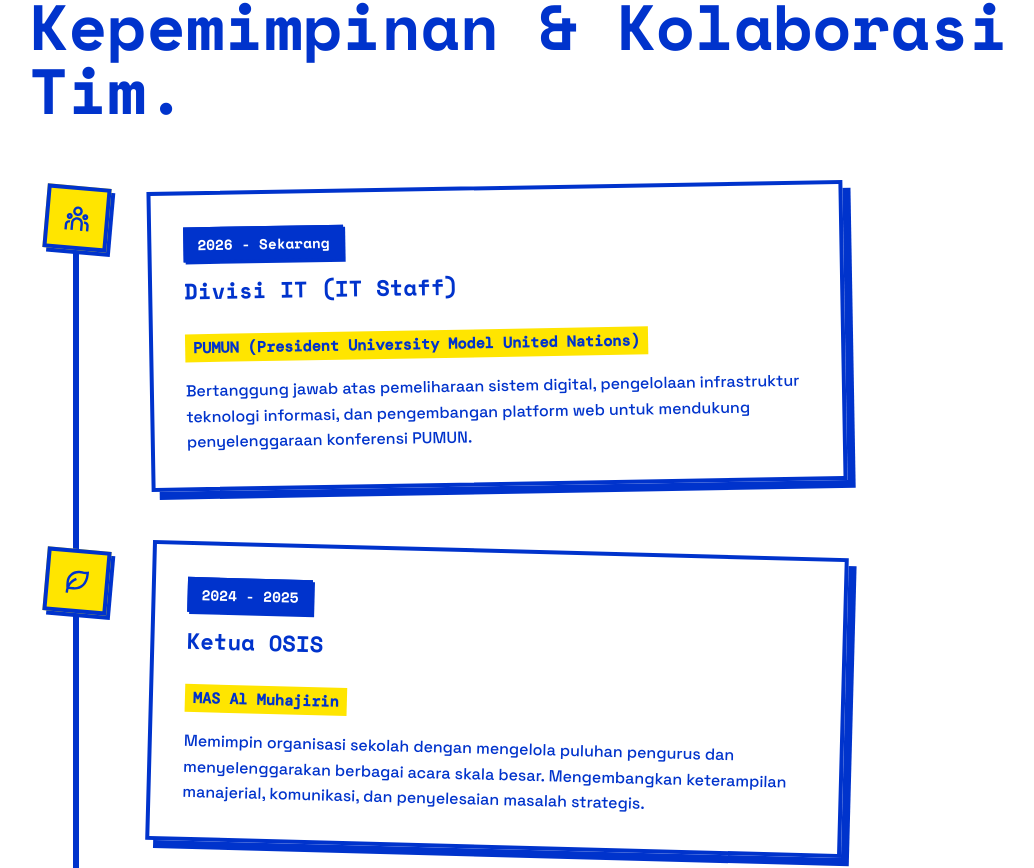
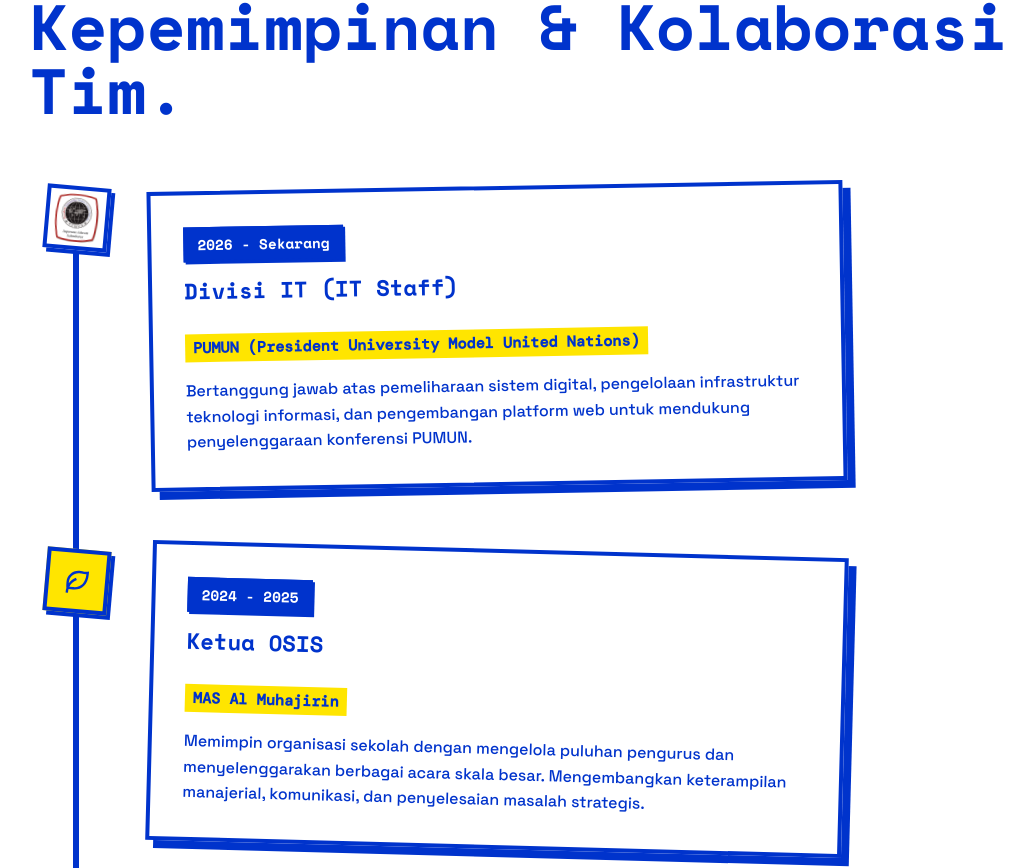
Before and after one commit to prince-salman/portofolio_salman, a React (Vite) app: page / in a window 1280 px wide. Shown: the part 1282-2150 px from the top of the page, without its empty margins (35-1069 px from the left). Built offline with nearby package versions, Linux system fonts and the light colour scheme; no server answers; the database is empty; a web font is replaced by a local one.

Commit message:
feat: add PUMUN official logo to organization timeline

```diff
--- a/src/components/Organizations/Organizations.tsx
+++ b/src/components/Organizations/Organizations.tsx
@@ -80,11 +80,11 @@
   }
 `
 
-const TimelineDot = styled.div`
+const TimelineDot = styled.div<{ $hasLogo?: boolean }>`
   width: 64px;
   height: 64px;
   min-width: 64px;
-  background: var(--yellow);
+  background: ${({ $hasLogo }) => ($hasLogo ? 'var(--white)' : 'var(--yellow)')};
   border: 4px solid var(--blue);
   box-shadow: 4px 4px 0 var(--blue);
   display: flex;
@@ -95,6 +95,13 @@
   position: relative;
   z-index: 1;
   transform: rotate(5deg);
+  overflow: hidden;
+
+  img {
+    width: 85%;
+    height: 85%;
+    object-fit: contain;
+  }
 
   @media (max-width: 600px) {
     width: 54px;
@@ -177,9 +184,9 @@
           const Icon = i % 2 === 0 ? RiTeamLine : RiLeafLine
           return (
             <TimelineItem key={i} $rotate={rotation}>
-              <TimelineDot>
+              <TimelineDot $hasLogo={!!org.logo}>
                 {org.logo ? (
-                  <img src={org.logo} alt={org.name} style={{ width: '60%', height: '60%', objectFit: 'contain' }} />
+                  <img src={org.logo} alt={org.name} />
                 ) : (
                   <Icon />
                 )}
--- a/src/content/portfolio.ar.json
+++ b/src/content/portfolio.ar.json
@@ -30,7 +30,8 @@
       "role": "فريق قسم تكنولوجيا المعلومات (IT)",
       "name": "PUMUN (نموذج الأمم المتحدة لجامعة الرئيس)",
       "desc": "مسؤول عن صيانة الأنظمة الرقمية وإدارة البنية التحتية لتكنولوجيا المعلومات وتطوير منصات الويب لدعم مؤتمر PUMUN.",
-      "badgeText": "PUMUN"
+      "badgeText": "PUMUN",
+      "logo": "/uploads/pumun-logo.png"
     },
     {
       "period": "2024 - 2025",
--- a/src/content/portfolio.en.json
+++ b/src/content/portfolio.en.json
@@ -30,7 +30,8 @@
       "role": "IT Division Staff",
       "name": "PUMUN (President University Model United Nations)",
       "desc": "Responsible for digital systems maintenance, IT infrastructure management, and web platform development to support the execution of the PUMUN conference.",
-      "badgeText": "PUMUN"
+      "badgeText": "PUMUN",
+      "logo": "/uploads/pumun-logo.png"
     },
     {
       "period": "2024 - 2025",
--- a/src/content/portfolio.id.json
+++ b/src/content/portfolio.id.json
@@ -30,7 +30,8 @@
       "role": "Divisi IT (IT Staff)",
       "name": "PUMUN (President University Model United Nations)",
       "desc": "Bertanggung jawab atas pemeliharaan sistem digital, pengelolaan infrastruktur teknologi informasi, dan pengembangan platform web untuk mendukung penyelenggaraan konferensi PUMUN.",
-      "badgeText": "PUMUN"
+      "badgeText": "PUMUN",
+      "logo": "/uploads/pumun-logo.png"
     },
     {
       "period": "2024 - 2025",
--- a/src/content/portfolio.pt.json
+++ b/src/content/portfolio.pt.json
@@ -30,7 +30,8 @@
       "role": "Membro da Divisão de TI",
       "name": "PUMUN (President University Model United Nations)",
       "desc": "Responsável pela manutenção de sistemas digitais, gerenciamento de infraestrutura de TI e desenvolvimento de plataforma web para apoiar a conferência PUMUN.",
-      "badgeText": "PUMUN"
+      "badgeText": "PUMUN",
+      "logo": "/uploads/pumun-logo.png"
     },
     {
       "period": "2024 - 2025",
--- a/src/content/portfolio.zh.json
+++ b/src/content/portfolio.zh.json
@@ -30,7 +30,8 @@
       "role": "IT部门成员 (IT Staff)",
       "name": "PUMUN (总统大学模拟联合国)",
       "desc": "负责数字系统维护、IT基础设施管理和网络平台开发，以支持PUMUN会议的顺利举办。",
-      "badgeText": "PUMUN"
+      "badgeText": "PUMUN",
+      "logo": "/uploads/pumun-logo.png"
     },
     {
       "period": "2024 - 2025",
```
Also changed, not shown: public/uploads/pumun-logo.png (added).
